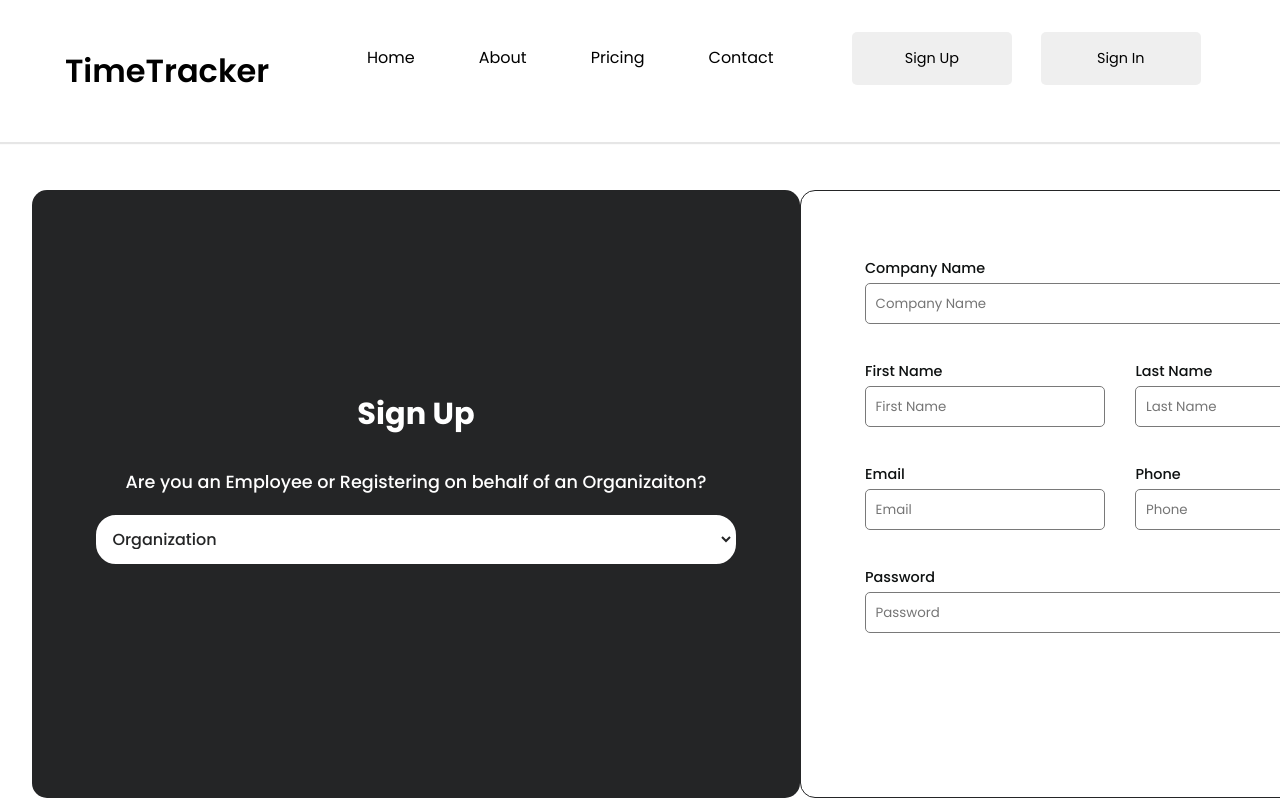
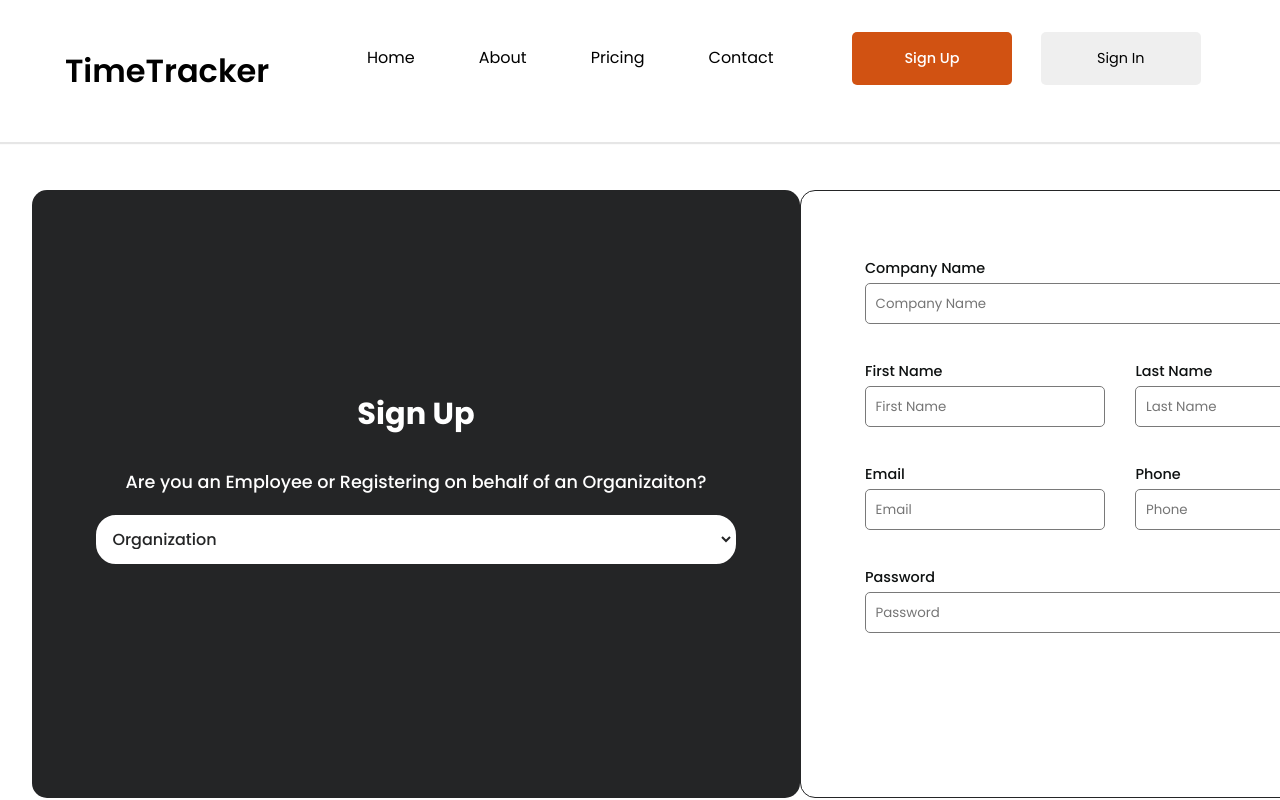
Before and after one commit to chenderson17/TimeTracker, a React (Create React App) app in the folder timetrackerwebapp/: page /signup in a window 1280 px wide. Shown: the top 800 px of the page. Built offline with nearby package versions, Linux system fonts and the light colour scheme; some icons are missing.

Commit message:
edited header buttons to show selected when signed up

```diff
--- a/timetrackerwebapp/src/Components/Header.css
+++ b/timetrackerwebapp/src/Components/Header.css
@@ -53,7 +53,7 @@ header a {
  font-weight: 400;
 
 }
-.header-btns:hover, .header-selected-btn{
+ .header-selected-btn, .signInBtn-header:hover{
  background-color:rgb(245, 121, 59);
  background-color: rgb(99, 99, 99);
  color: rgb(255,255,255);
@@ -66,9 +66,10 @@ header a {
   font-weight: 500;
 
 }
-.signUpBtn-header:hover{
+.signUpBtn-header:hover, .signup-btn-selected{
   background-color:rgb(209, 82, 18);
   color:rgb(255,255,255);
+  font-weight:500;
 }
 .signupBtn-selected{
   background-color:rgb(209, 82, 18);
--- a/timetrackerwebapp/src/Components/Header.js
+++ b/timetrackerwebapp/src/Components/Header.js
@@ -1,7 +1,7 @@
 import React from 'react';
 import './Header.css';
 import {useState} from 'react'
-export default function Header({signUpBtnDisplay,signInBtnDisplay, isHome, isPrice}){
+export default function Header({signUpBtnDisplay,signInBtnDisplay, isHome, isPrice,isSignUp}){
   const [isActive, setIsActive] = useState(false);
   function signInOnClick(){
     setIsActive(!isActive);
@@ -28,7 +28,7 @@ export default function Header({signUpBtnDisplay,signInBtnDisplay, isHome, isPri
     if (signUpBtnDisplay) {
       return(
       <a className="signup-link" href="/signup">
-          <button className="signUpBtn-header header-btns ">Sign Up</button>
+          <button className={`${isSignUp ? "signup-btn-selected header-btns" : "signUpBtn-header header-btns"} `}>Sign Up</button>
       </a>
       )
     }
--- a/timetrackerwebapp/src/Components/SignUp.js
+++ b/timetrackerwebapp/src/Components/SignUp.js
@@ -108,7 +108,7 @@ export default function SignUp(){
 
     return(
         <>
-        <Header signUpBtnDisplay={true} signInBtnDisplay={true} isHome={false} isPrice={false} />
+        <Header signUpBtnDisplay={true} signInBtnDisplay={true} isHome={false} isPrice={false} isSignUp={true}  />
         <section className='signup-section'>
         {signupType()}
         <div className='signup-official-container'>
```
